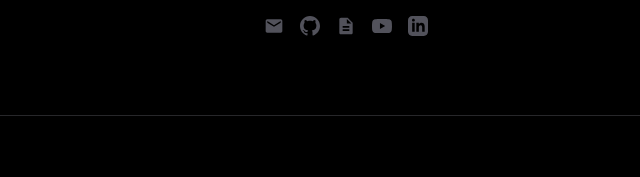
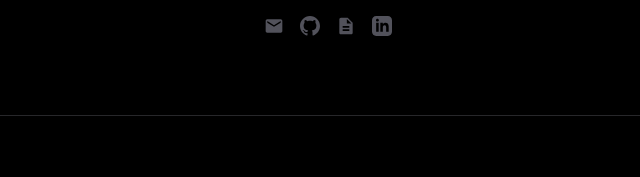
Before and after one commit to notsomeonebutnoone/portfolio, a plain HTML site: page index.html in a window 1280 px wide. Shown: the part 213-390 px from the top of the page, 0-640 px from the left. Drawn offline with Linux system fonts and the light colour scheme.

Commit message:
Remove YouTube link

```diff
--- a/index.html
+++ b/index.html
@@ -64,13 +64,6 @@
                             <svg xmlns="http://www.w3.org/2000/svg" viewBox="0 0 24 24">
                                 <path
                                     d="M14 2H6c-1.1 0-1.99.9-1.99 2L4 20c0 1.1.89 2 1.99 2H18c1.1 0 2-.9 2-2V8l-6-6zm2 16H8v-2h8v2zm0-4H8v-2h8v2zm-3-5V3.5L18.5 9H13z" />
-                            </svg>
-                        </a>
-                        <a href="https://www.youtube.com/@creyn1um" target="_blank" rel="noopener noreferrer"
-                            title="YouTube">
-                            <svg xmlns="http://www.w3.org/2000/svg" viewBox="0 0 24 24">
-                                <path
-                                    d="M23.498 6.186a3.016 3.016 0 0 0-2.122-2.136C19.505 3.545 12 3.545 12 3.545s-7.505 0-9.377.505A3.017 3.017 0 0 0 .502 6.186C0 8.07 0 12 0 12s0 3.93.502 5.814a3.016 3.016 0 0 0 2.122 2.136c1.871.505 9.376.505 9.376.505s7.505 0 9.377-.505a3.015 3.015 0 0 0 2.122-2.136C24 15.93 24 12 24 12s0-3.93-.502-5.814zM9.545 15.568V8.432L15.818 12l-6.273 3.568z" />
                             </svg>
                         </a>
                         <a href="https://www.linkedin.com/in/chirag-v-1aa9b9204" target="_blank"
```
